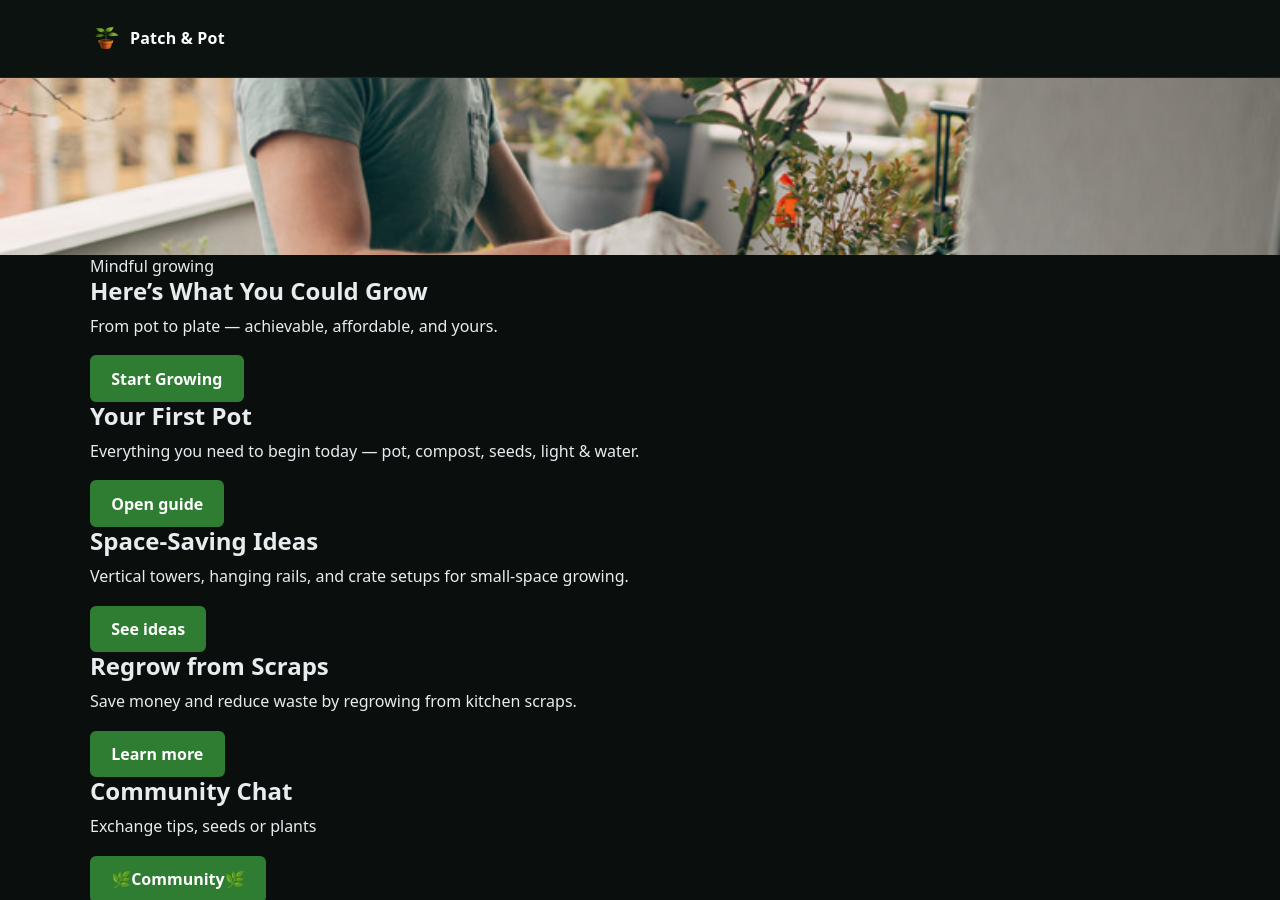
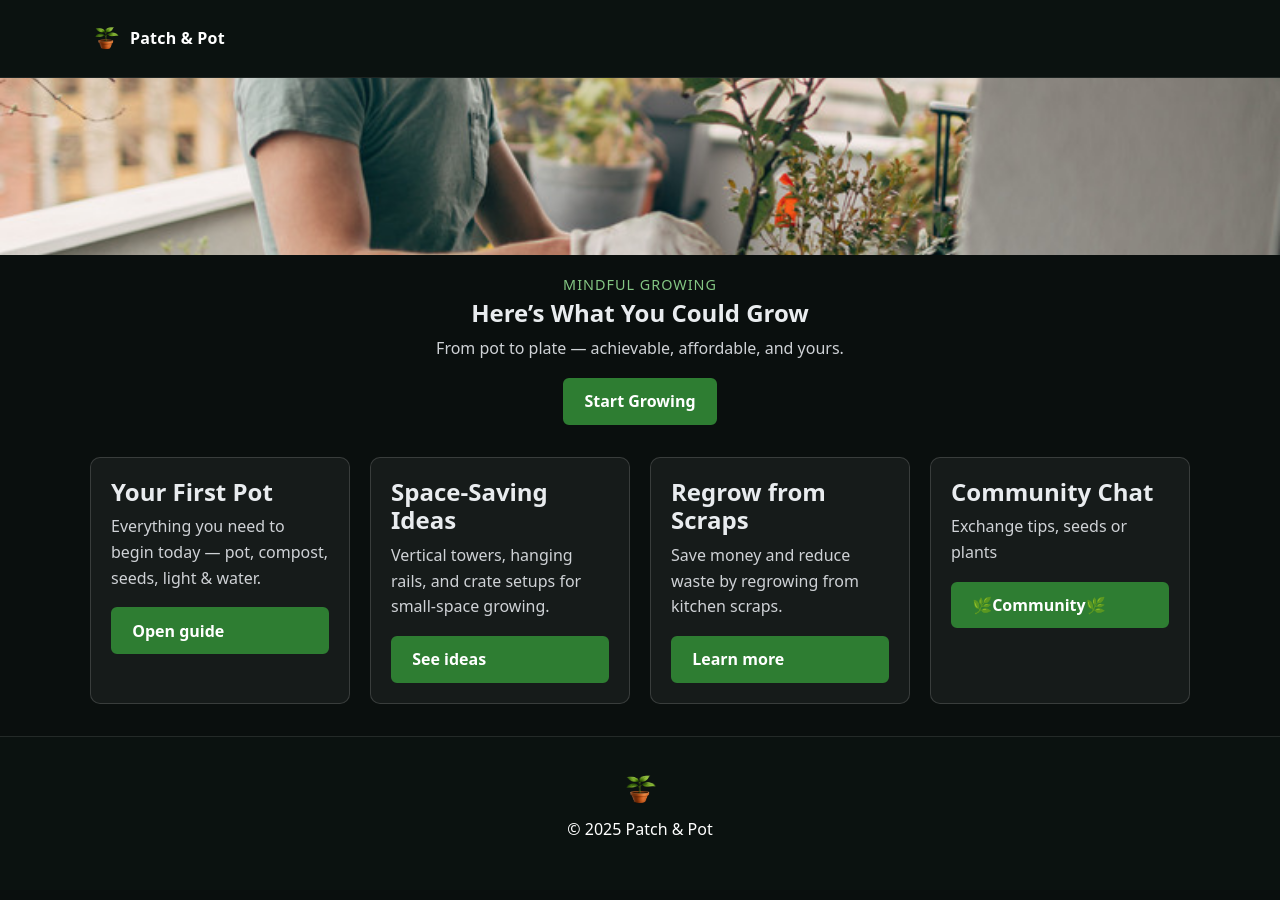
Before and after one commit to grantfitfuel/patchandpot, a Jekyll site: the page built from sites/index.html, in a window 1280 px wide and 900 px high, scrolled down 228 px. Built offline with Jekyll 4.4.1, drawn with Linux system fonts in a browser that asks for light colours.

Commit message:
Update pp-hotfix.css

```diff
--- a/sites/assets/css/pp-hotfix.css
+++ b/sites/assets/css/pp-hotfix.css
@@ -1,4 +1,4 @@
-/* Patch & Pot — HOTFIX v25 */
+/* Patch & Pot — HOTFIX v26 (build from /sites) */
 
 /* ===== Reset ===== */
 html, body { height: 100%; }
@@ -8,8 +8,7 @@ img { max-width: 100%; display: block; }
 
 /* ===== Header ===== */
 .site-header{
-  background:#0b1210;
-  border-bottom:1px solid rgba(255,255,255,.08);
+  background:#0b1210; border-bottom:1px solid rgba(255,255,255,.08);
   position:sticky; top:0; z-index:2000;
 }
 .nav-wrap{
@@ -20,76 +19,82 @@ img { max-width: 100%; display: block; }
 .brand{display:flex; align-items:center; gap:.5rem; color:#fff; text-decoration:none;}
 .brand-logo{width:32px; height:32px;}
 .brand-text{font-weight:700; letter-spacing:.2px;}
-/* kill any stray button styling in header */
 .site-header a,.site-header *{background:transparent!important; border:0!important; box-shadow:none!important}
 
-/* Desktop nav (no wrap) */
+/* Nav */
 .main-nav ul{
   display:flex; gap:.9rem; list-style:none; margin:0; padding:0;
   flex-wrap:nowrap; white-space:nowrap;
 }
-.main-nav a{
-  color:#fff; font-weight:600; text-decoration:none; padding:.45rem .7rem; border-radius:6px;
-}
+.main-nav a{color:#fff; font-weight:600; text-decoration:none; padding:.45rem .7rem; border-radius:6px;}
 .main-nav a:hover,.main-nav a:focus{text-decoration:underline}
 
-/* Hamburger (checkbox hack) */
-.nav-toggle{position:absolute; opacity:0; pointer-events:none;}
-.hamburger{display:none; width:44px; height:38px; cursor:pointer; align-items:center; justify-content:center; flex-direction:column; gap:6px;}
-.hamburger span{width:26px; height:2px; background:#fff; box-shadow:0 0 3px rgba(0,0,0,.8);}
+/* Hamburger */
+.nav-toggle{position:absolute;opacity:0;pointer-events:none}
+.hamburger{display:none;width:44px;height:38px;cursor:pointer;align-items:center;justify-content:center;flex-direction:column;gap:6px}
+.hamburger span{width:26px;height:2px;background:#fff;box-shadow:0 0 3px rgba(0,0,0,.8)}
 .hamburger:focus span,.hamburger:hover span{background:#84c684}
 
-/* IMPORTANT: collapse to hamburger early so iPad landscape doesn't wrap */
-@media (max-width: 1600px){
-  .hamburger{display:flex; z-index:2002;}
-  .site-header .nav-wrap{position:relative;}
+/* Collapse to hamburger early (prevents wrapping on iPad landscape) */
+@media (max-width:1600px){
+  .hamburger{display:flex;z-index:2002}
+  .site-header .nav-wrap{position:relative}
   .main-nav{
-    position:absolute; left:0; right:0; top:100%;
-    background:#0b1210; border-bottom:1px solid rgba(255,255,255,.08);
-    transform:scaleY(0); transform-origin:top; transition:transform .18s ease;
-    z-index:2001;
+    position:absolute;left:0;right:0;top:100%;
+    background:#0b1210;border-bottom:1px solid rgba(255,255,255,.08);
+    transform:scaleY(0);transform-origin:top;transition:transform .18s ease;z-index:2001
   }
-  .main-nav ul{flex-direction:column; gap:0;}
-  .main-nav li{border-top:1px solid rgba(255,255,255,.06);}
-  .main-nav a{display:block; padding:1rem 20px;}
-  .nav-toggle:checked ~ .main-nav{transform:scaleY(1);}
+  .main-nav ul{flex-direction:column;gap:0}
+  .main-nav li{border-top:1px solid rgba(255,255,255,.06)}
+  .main-nav a{display:block;padding:1rem 20px}
+  .nav-toggle:checked ~ .main-nav{transform:scaleY(1)}
 }
 
-/* Remove any gap under the header */
-.site-header + *{margin-top:0 !important;}
+/* Remove header gap */
+.site-header + * { margin-top: 0 !important; }
 
-/* ===== Hero (image first; text below) ===== */
-.hero{margin:0;}
-.hero figure{margin:0; position:relative; overflow:hidden;}
-.hero img{
-  width:100%;
-  height:clamp(300px, 45vh, 420px);
-  object-fit:cover;
-  /* lift framing so heads aren’t cropped */
-  object-position:center 15%;
+/* ===== Hero ===== */
+.hero { margin: 0; }
+.hero figure { margin: 0; position: relative; overflow: hidden; }
+.hero img {
+  width: 100%;
+  height: clamp(300px, 45vh, 420px);
+  object-fit: cover;
+  object-position: center 15%; /* lift framing */
 }
-@media (max-width:768px){
-  .hero img{height:320px; object-position:center 12%;}
+@media (max-width: 768px) {
+  .hero img { height: 320px; object-position: center 12%; }
 }
 
+/* ===== Hero text BELOW image (force visible) ===== */
+.hero-text {
+  display: block !important;
+  padding: 1.25rem 0 0;
+  text-align: center;
+}
+.hero-text .eyebrow{
+  display:block; font-size:.9rem; letter-spacing:1px; text-transform:uppercase; color:#84c684; margin-bottom:.35rem;
+}
+.hero-text .lead{ color:#cfd2d6; margin:.4rem 0 1rem; }
+
+/* ===== Grid/cards (optional but nice) ===== */
+.grid { display:grid; grid-template-columns: repeat(auto-fit, minmax(260px,1fr)); gap:1.25rem; margin:2rem 0; }
+.card { background:rgba(255,255,255,.05); border:1px solid rgba(255,255,255,.15); border-radius:10px; padding:1.25rem; display:flex; flex-direction:column; }
+.card .meta { color:#cfd2d6; }
+
 /* ===== Footer ===== */
-.site-footer{
-  background:#0b1210; color:#fff; padding:2rem 20px; text-align:center;
-  border-top:1px solid rgba(255,255,255,.1);
+.site-footer{background:#0b1210;color:#fff;padding:2rem 20px;text-align:center;border-top:1px solid rgba(255,255,255,.1)}
+.footer-flex{display:flex;flex-direction:column;align-items:center;gap:.5rem}
+
+/* ===== Buttons (all green, header links unaffected) ===== */
+:root{--pp-green:#2e7d32;--pp-green-dark:#1b5e20;--pp-green-press:#145a19}
+.btn,.btn.primary,.btn.ghost,button,input[type="button"],input[type="submit"],.card a.btn,.cta-row a.btn{
+  background-color:var(--pp-green)!important;color:#fff!important;border:2px solid var(--pp-green)!important;
+  display:inline-block;padding:.65rem 1.2rem;border-radius:6px;font-weight:700;text-decoration:none;transition:.25s
 }
-.footer-flex{display:flex; flex-direction:column; align-items:center; gap:.5rem;}
-
-/* ===== Buttons (all green, but header links unaffected) ===== */
-:root{--pp-green:#2e7d32; --pp-green-dark:#1b5e20; --pp-green-press:#145a19;}
-.btn,.btn.primary,.btn.ghost,button,input[type="button"],input[type="submit"],.card a.btn,.cta-row a.btn{
-  background-color:var(--pp-green)!important; color:#fff!important;
-  border:2px solid var(--pp-green)!important; display:inline-block;
-  padding:.65rem 1.2rem; border-radius:6px; font-weight:700; text-decoration:none; transition:.25s;
-}
-.btn:hover,.btn:focus,button:hover,button:focus,input[type="button"]:hover,input[type="button"]:focus,
-.card a.btn:hover,.card a.btn:focus,.cta-row a.btn:hover,.cta-row a.btn:focus{
-  background-color:var(--pp-green-dark)!important; border-color:var(--pp-green-dark)!important;
+.btn:hover,.btn:focus,button:hover,button:focus,input[type="button"]:hover,input[type="button"]:focus,.card a.btn:hover,.card a.btn:focus,.cta-row a.btn:hover,.cta-row a.btn:focus{
+  background-color:var(--pp-green-dark)!important;border-color:var(--pp-green-dark)!important
 }
 .btn:active,button:active,input[type="button"]:active,input[type="submit"]:active,.card a.btn:active,.cta-row a.btn:active{
-  background-color:var(--pp-green-press)!important; border-color:var(--pp-green-press)!important;
+  background-color:var(--pp-green-press)!important;border-color:var(--pp-green-press)!important
 }
```
